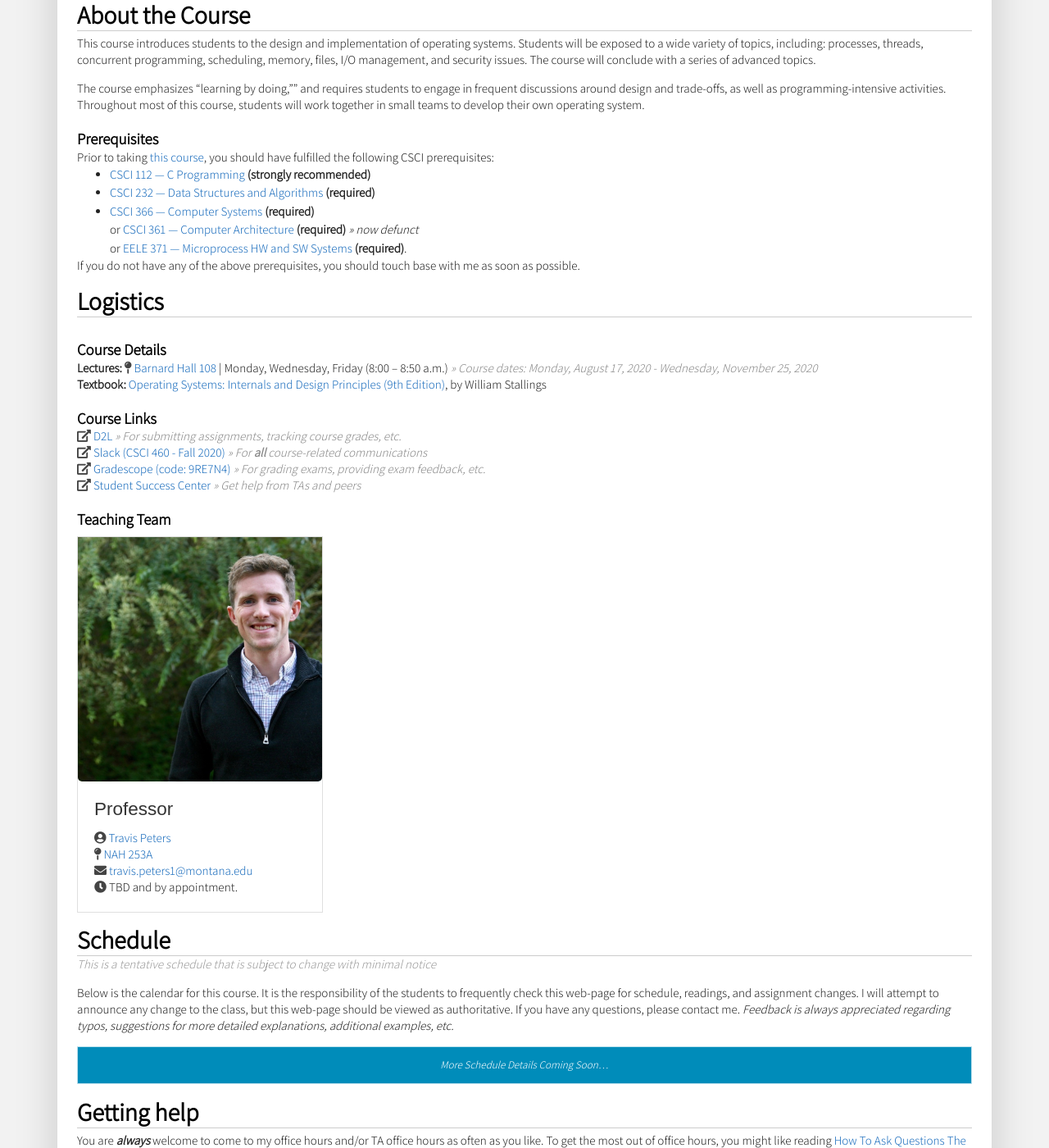
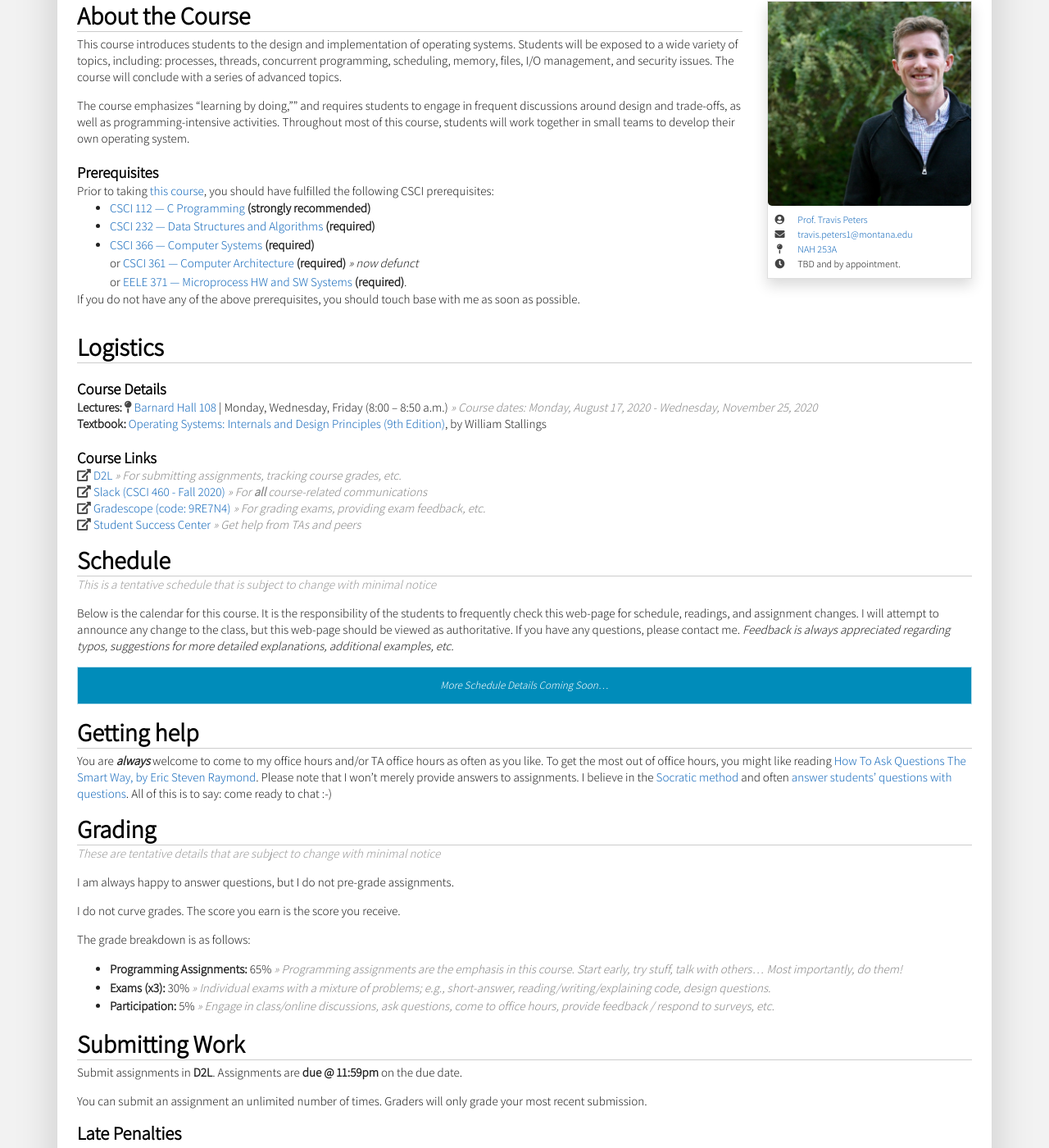
Before and after one commit to traviswpeters/cs460-2020-fall, a Jekyll site: the page built from index.md, in a window 1280 px wide and 1400 px high, scrolled down 282 px. Shown: the whole window at 82% size. Built offline with Jekyll 4.4.1, drawn with Linux system fonts in a browser that asks for light colours; nearby versions of some CDN libraries; some web fonts are replaced; our own code applies the rules of GitHub Pages for plain Markdown files.

Commit message:
some refactoring and styling

```diff
--- a/_includes/contact.html
+++ b/_includes/contact.html
@@ -1,15 +1,33 @@
 <!-- contact info -->
-<div class="card shadow" style="width:10rem;">
+<div class="card shadow">
 
-  <img src="{{ site.baseurl }}/assets/me.png" class="border-0 card-img-top" alt="me">
+  <img class="card-img-top m-0" src="{{ site.baseurl }}/assets/me.jpg" alt="Card image" style="width:100%">
 
-  <div class="card-body pl-2 pb-0" markdown="1">
-  **Professor:** {{ site.data.settings.instructor }}
-  **Office:** {{site.data.settings.office}} <a target="_blank" href="https://www.montana.edu/calendar/locations.php?building=342"><i class="fas fa-map-pin"></i></a><br/>
-  **Phone:** {{site.data.settings.officephone}}<br/>
-  **Email:** {{site.data.settings.email}}<br/>
-  {:.card-subtitle .small}
-  {% for item in site.data.settings.social -%}<a href="{{ item.link }}"><i class="fa{{ item.type }} fa-{{ item.icon }}" aria-hidden="true"></i></a>{%- endfor %}
+  <div class="card-body p-2" markdown="1">
+
+  <div class="row small">
+   <div class="col-2 text-center"><i class="fas fa-user-circle"></i></div>
+   <div class="col p-0 m-0">{{ site.data.settings.instructor }}</div>
+  </div>
+  <div class="row small">
+   <div class="col-2 text-center"><i class="fas fa-envelope"></i></div>
+   <div class="col p-0 m-0">{{ site.data.settings.email }}</div>
+  </div>
+  {%comment%}
+  <div class="row small">
+   <div class="col-2 text-center"><i class="fas fa-phone"></i></div>
+   <div class="col p-0 m-0">{{ site.data.settings.officephone }}</div>
+  </div>
+  {%endcomment%}
+  <div class="row small">
+   <div class="col-2 text-center"><i class="fas fa-map-pin"></i></div>
+   <div class="col p-0 m-0">{{ site.data.settings.office }}</div>
+  </div>
+  <div class="row small">
+   <div class="col-2 text-center"><i class="fas fa-clock"></i></div>
+   <div class="col p-0 m-0">{{ site.data.settings.officehours }}</div>
+  </div>
+
   </div>
 
 </div>
--- a/index.md
+++ b/index.md
@@ -2,34 +2,22 @@
 layout: default
 ---
 
-## About the Course
+<!-- Row 1 -->
+<div class="row">
 
-This course introduces students to the design and implementation of operating systems.
-Students will be exposed to a wide variety of topics, including:
-processes, threads, concurrent programming, scheduling, memory, files, I/O management, and security issues.
-The course will conclude with a series of advanced topics.
+<div class="col-md-3 order-2 mt-3" markdown="1">
+{% include contact.html %}
+</div>
 
-The course emphasizes "learning by doing,"" and requires students to engage in frequent discussions around design and trade-offs,
-as well as programming-intensive activities.
-Throughout most of this course, students will work together in small teams to develop their own operating system.
+<div class="col-md-9 order-1 mt-3" markdown="1">
+{% include about.html %}
+</div>
 
-##### Prerequisites
-
-Prior to taking [this course](http://catalog.montana.edu/search/?P=CSCI%20460), you should have fulfilled the following CSCI prerequisites:
-{:.p-0 .m-0}
-- [CSCI 112 --- C Programming](http://catalog.montana.edu/search/?P=CSCI%20112) **(strongly recommended)**
-- [CSCI 232 --- Data Structures and Algorithms](http://catalog.montana.edu/search/?P=CSCI%20232) **(required)**
-- [CSCI 366 --- Computer Systems](http://catalog.montana.edu/search/?P=CSCI%20366) **(required)**
-   or [CSCI 361 --- Computer Architecture](http://catalog.montana.edu/search/?P=CSCI%20361) **(required)** *>> now defunct*
-   or [EELE 371 --- Microprocess HW and SW Systems](http://catalog.montana.edu/search/?P=EELE%20371) **(required)**.
-{:.m-0}
-
-If you do not have any of the above prerequisites, you should touch base with me as soon as possible.
+</div>
 
 ## Logistics
 
 ##### Course Details
-{:.pt-2}
 
 **Lectures:** {{ site.data.settings.lectures }} _>> Course dates: {{ site.data.settings.dates }}_{:.text-muted} <br/>
 **Textbook:** {{ site.data.settings.textbook }} <br/>
@@ -41,6 +29,7 @@ If you do not have any of the above prerequisites, you should touch base with me
 {{site.data.settings.gradescope}} *>> For grading exams, providing exam feedback, etc.*{:.text-muted} <br/>
 {{site.data.settings.ssc}} *>> Get help from TAs and peers*{:.text-muted} <br/>
 
+{%comment%}
 ##### Teaching Team
 {:.pb-2}
 
@@ -56,6 +45,7 @@ If you do not have any of the above prerequisites, you should touch base with me
     </p>
   </div>
 </div>
+{%endcomment%}
 
 ## Schedule
 {:.titletext}
```
Also changed, not shown: _data/settings.yml (+9 -6 lines), _includes/about.html (added, +24 -0 lines).
